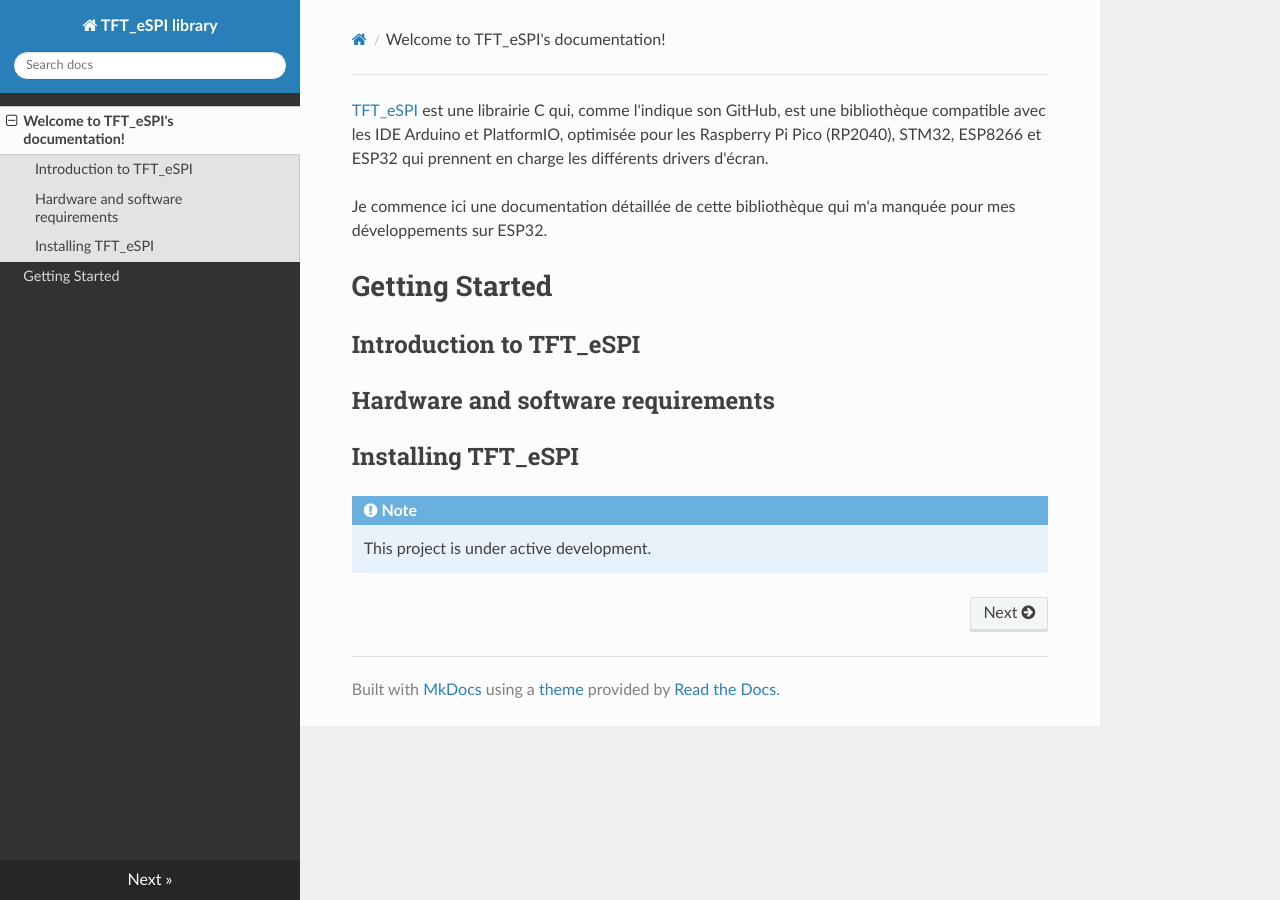
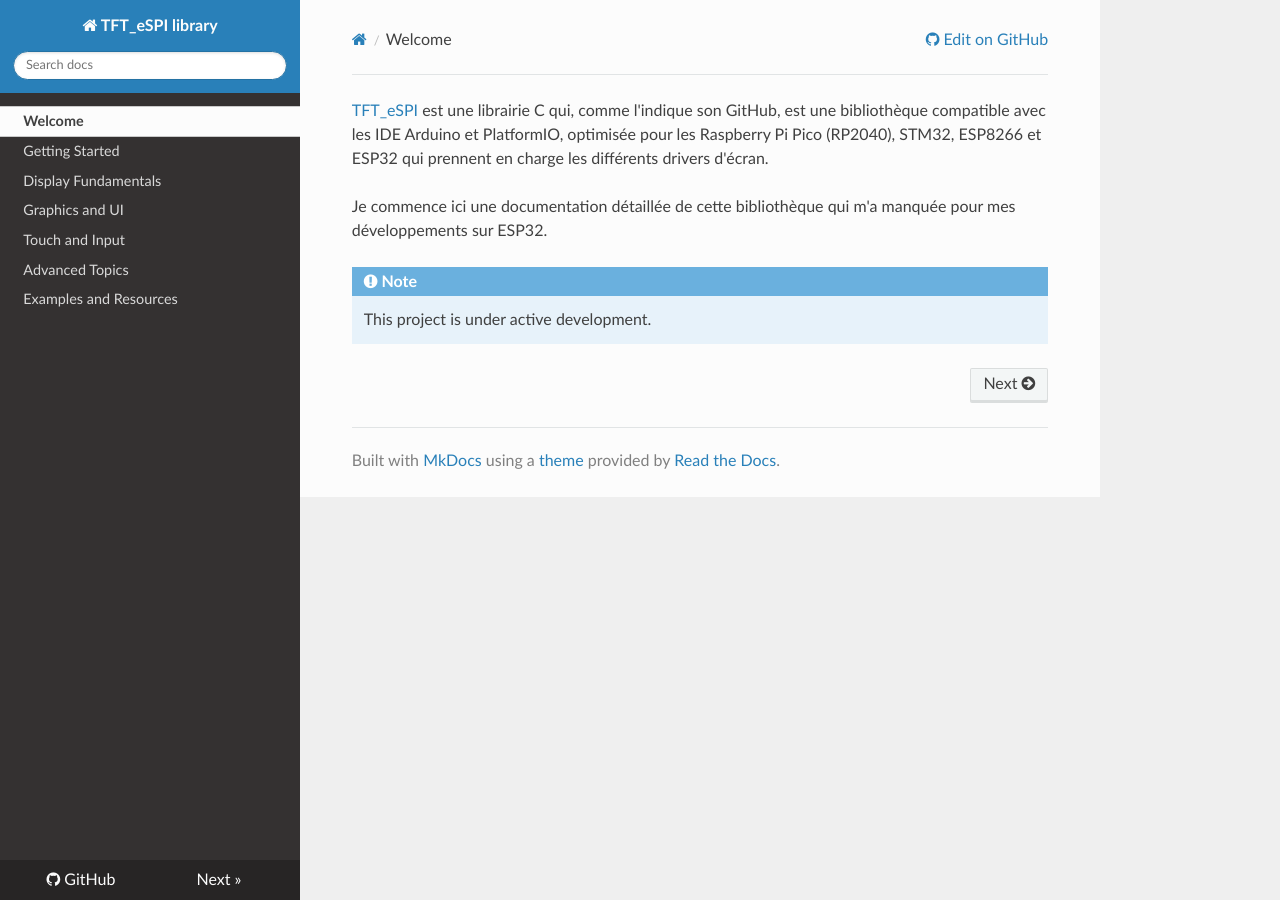
Before and after one commit to Marcussacapuces91/doc-TFT_eSPI, an MkDocs documentation site: the page built from docs/index.md, in a window 1280 px wide. Built offline with MkDocs 1.6.1, drawn with Linux system fonts in a browser that asks for light colours; nearby versions of some CDN libraries.

Commit message:
Update majeure

```diff
--- a/docs/index.md
+++ b/docs/index.md
@@ -7,11 +7,6 @@
 STM32, ESP8266 et ESP32 qui prennent en charge les différents drivers d'écran.
 
 Je commence ici une documentation détaillée de cette bibliothèque qui m'a manquée pour mes développements sur ESP32.
-
-# Getting Started
-## Introduction to TFT_eSPI
-## Hardware and software requirements
-## Installing TFT_eSPI
 
 <!--
   - 'Display Fundamentals'
--- /dev/null
+++ b/docs/starting.md
@@ -0,0 +1,9 @@
+---
+title: Getting Started
+---
+
+## Introduction to TFT_eSPI
+
+## Hardware and software requirements
+
+## Installing TFT_eSPI
--- a/mkdocs.yml
+++ b/mkdocs.yml
@@ -1,4 +1,8 @@
 site_name: TFT_eSPI library
+site_description: Some docs to help you to use the TFT_eSPI library.
+site_url:
+repo_url: https://github.com/Marcussacapuces91/doc-TFT_eSPI
+
 theme:
   name: readthedocs
   highlightjs: true
@@ -14,3 +18,12 @@
   - markdown_include.include:
       base_path: .
   - admonition
+
+nav:
+  - 'Welcome': index.md
+  - 'Getting Started': starting.md
+  - 'Display Fundamentals': fundamentals.md
+  - 'Graphics and UI': graphics.md
+  - 'Touch and Input': inputs.md
+  - 'Advanced Topics': advanced.md
+  - 'Examples and Resources': examples.md
```
Also changed, not shown: docs/Getting Started.md (deleted, +0 -3 lines), docs/.pages (deleted), docs/advanced.md (added), docs/examples.md (added), docs/fundamentals.md (added), docs/graphics.md (added), docs/inputs.md (added).
